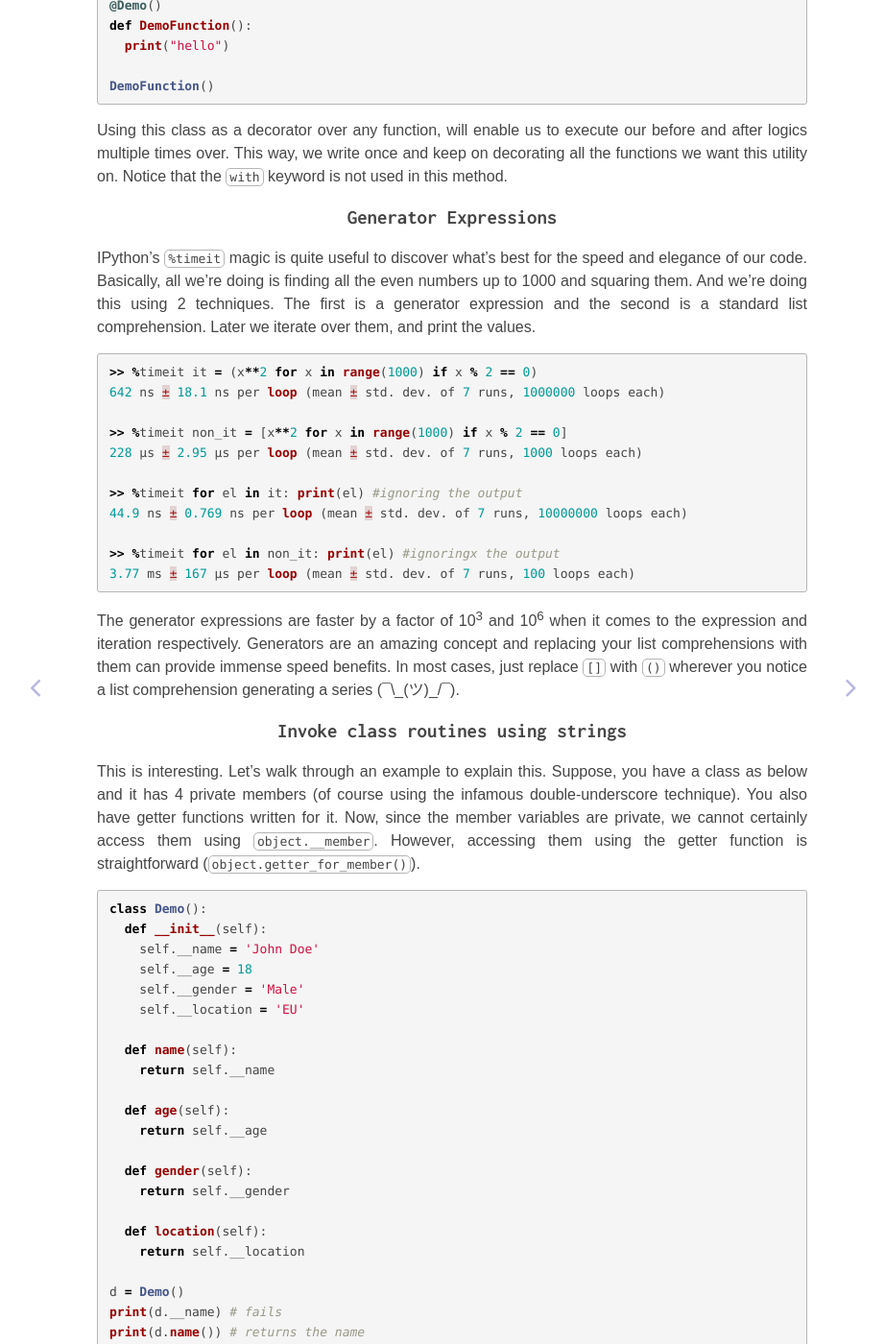
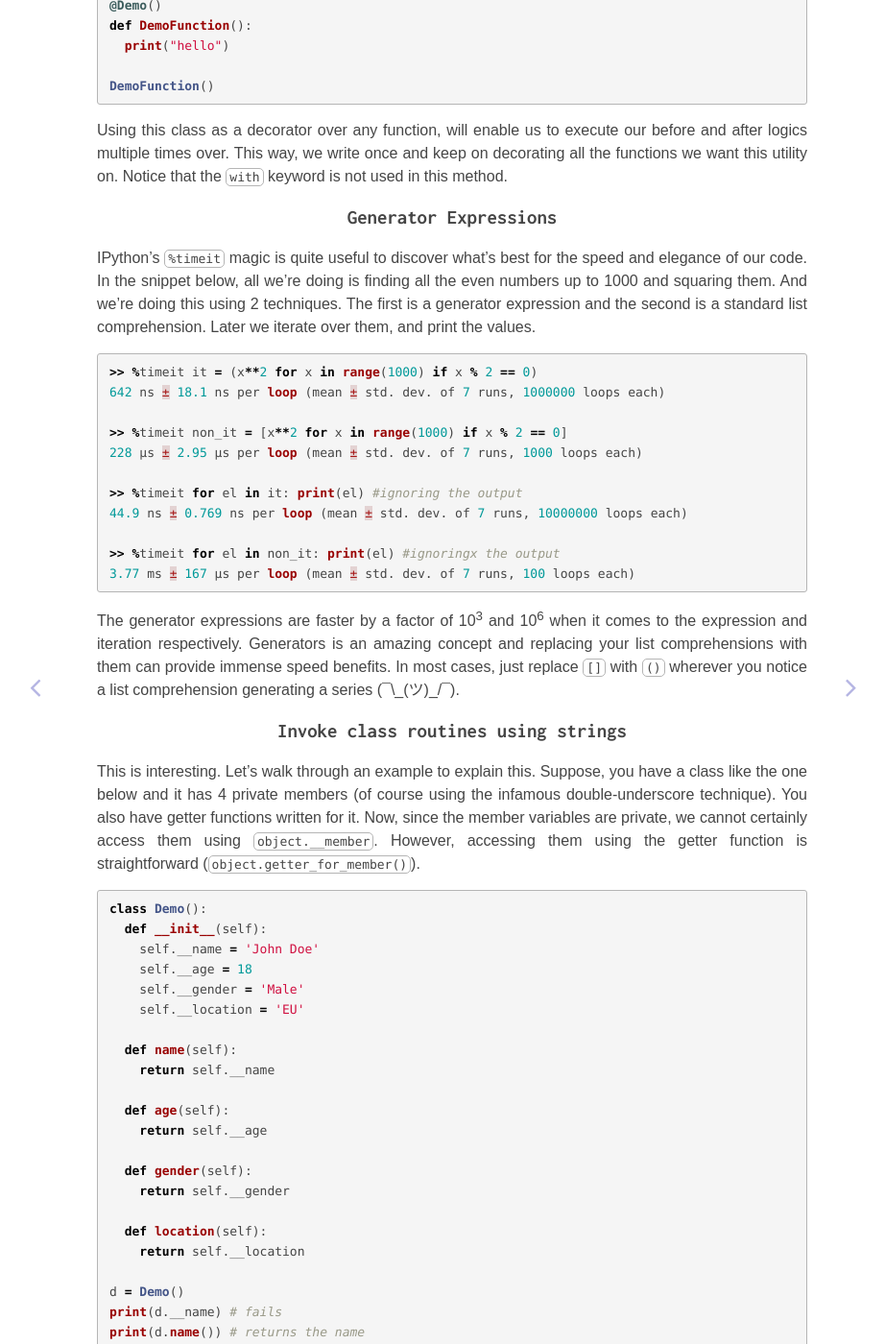
Before and after one commit to lprimeroo/saruftw.github.io.old, a Jekyll site: the page built from tech/_posts/2018-02-02-python-booster-pack-2.md, in a window 1280 px wide and 1400 px high, scrolled down 4134 px. Shown: the whole window at 96% size, without its empty margins (169-1091 px from the left). Built offline with Jekyll 4.4.1, drawn with Linux system fonts in a browser that asks for light colours; nearby versions of some CDN libraries; comment, search, counter and statistics services are not loaded; some of the changed text lies outside the part shown.

Commit message:
Update 2018-02-02-python-booster-pack-2.md

````diff
--- a/tech/_posts/2018-02-02-python-booster-pack-2.md
+++ b/tech/_posts/2018-02-02-python-booster-pack-2.md
@@ -186,7 +186,7 @@ Using this class as a decorator over any function, will enable us to execute our
 
 ### Generator Expressions
 
-IPython's `%timeit` magic is quite useful to discover what's best for the speed and elegance of our code. Basically, all we're doing is finding all the even numbers up to 1000 and squaring them. And we're doing this using 2 techniques. The first is a generator expression and the second is a standard list comprehension. Later we iterate over them, and print the values.
+IPython's `%timeit` magic is quite useful to discover what's best for the speed and elegance of our code. In the snippet below, all we're doing is finding all the even numbers up to 1000 and squaring them. And we're doing this using 2 techniques. The first is a generator expression and the second is a standard list comprehension. Later we iterate over them, and print the values.
 
 ```py
 >> %timeit it = (x**2 for x in range(1000) if x % 2 == 0)
@@ -202,11 +202,11 @@ IPython's `%timeit` magic is quite useful to discover what's best for the speed
 3.77 ms ± 167 µs per loop (mean ± std. dev. of 7 runs, 100 loops each)
 ```
 
-The generator expressions are faster by a factor of  10<sup>3</sup> and 10<sup>6</sup> when it comes to the expression and iteration respectively. Generators are an amazing concept and replacing your list comprehensions with them can provide immense speed benefits. In most cases, just replace `[]` with `()` wherever you notice a list comprehension generating a series   (¯\\\_(ツ)\_/¯).
+The generator expressions are faster by a factor of  10<sup>3</sup> and 10<sup>6</sup> when it comes to the expression and iteration respectively. Generators is an amazing concept and replacing your list comprehensions with them can provide immense speed benefits. In most cases, just replace `[]` with `()` wherever you notice a list comprehension generating a series   (¯\\\_(ツ)\_/¯).
 
 ### Invoke class routines using strings
 
-This is interesting. Let's walk through an example to explain this. Suppose, you have a class as below and it has 4 private members (of course using the infamous double-underscore technique). You also have getter functions written for it. Now, since the member variables are private, we cannot certainly access them using `object.__member`. However, accessing them using the getter function is straightforward (`object.getter_for_member()`).
+This is interesting. Let's walk through an example to explain this. Suppose, you have a class like the one below and it has 4 private members (of course using the infamous double-underscore technique). You also have getter functions written for it. Now, since the member variables are private, we cannot certainly access them using `object.__member`. However, accessing them using the getter function is straightforward (`object.getter_for_member()`).
 
 ```py
 class Demo():
````
Also changed, not shown: other parts of tech/_posts/2018-02-02-python-booster-pack-2.md (+1 -1 lines).
